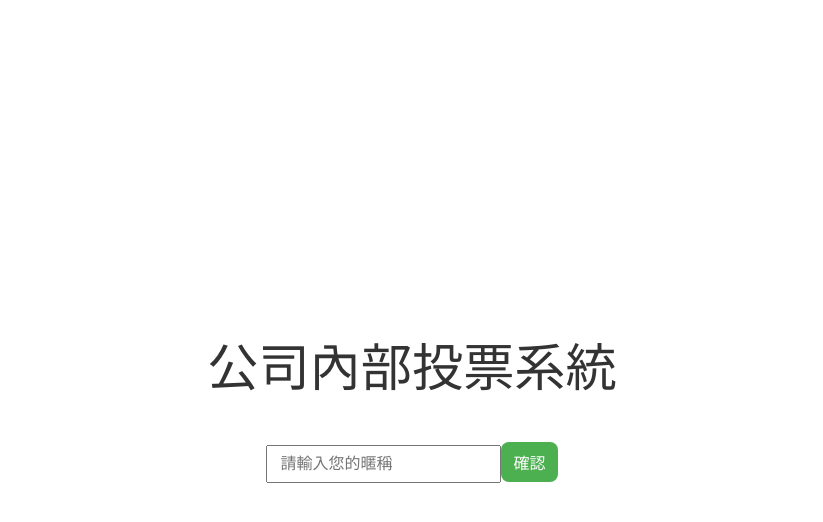
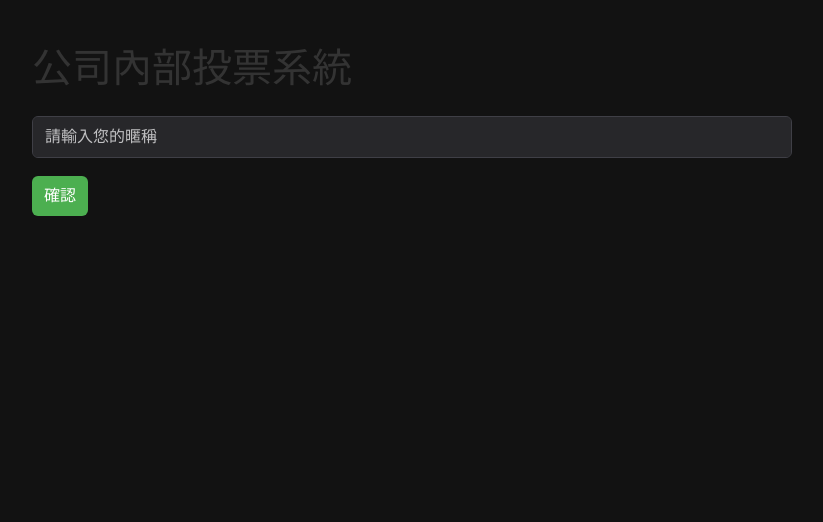
Before and after one commit to Blake-wits/voting-system, a Vue app: page / in a window 1280 px wide. Shown: the top 522 px of the page, without its empty margins (228-1051 px from the left). Built offline with nearby package versions, Linux system fonts and the light colour scheme.

Commit message:
chore: import boostrap and sass

```diff
--- a/package.json
+++ b/package.json
@@ -17,7 +17,10 @@
     "vue": "^3.4.37"
   },
   "devDependencies": {
+    "@popperjs/core": "^2.11.8",
     "@vitejs/plugin-vue": "^5.1.2",
+    "bootstrap": "^5.3.3",
+    "sass": "^1.78.0",
     "vite": "^5.4.1"
   },
   "engines": {
--- a/src/components/VotingSystem.vue
+++ b/src/components/VotingSystem.vue
@@ -1,44 +1,50 @@
 <template>
-  <div class="voting-system">
-    <h1>{{ title }}</h1>
+  <div class="voting-system container mt-4">
+    <h1 class="mb-4">{{ title }}</h1>
 
     <!-- 暱稱輸入 -->
-    <div v-if="!nickname" class="nickname-input">
-      <input v-model="inputNickname" placeholder="請輸入您的暱稱" @keyup.enter="setNickname" />
-      <button @click="setNickname">確認</button>
+    <div v-if="!nickname" class="mb-3">
+      <input v-model="inputNickname" class="form-control" placeholder="請輸入您的暱稱" @keyup.enter="setNickname" />
+      <button @click="setNickname" class="btn btn-primary mt-2">確認</button>
     </div>
 
     <!-- 主要功能區 -->
     <div v-else>
-      <p>歡迎，{{ nickname }}!</p>
+      <p class="lead">歡迎，{{ nickname }}!</p>
 
       <!-- 投票列表 -->
       <div v-if="!isCreatingVote && !viewingPdf && !viewing3dModel && !viewingVoteDetails" class="vote-list">
-        <h2>當前投票</h2>
-        <ul>
-          <li v-for="vote in votes" :key="vote.id" class="vote-item">
-            <div class="vote-title">{{ vote.title }}</div>
-            <div class="vote-count">票數: {{ vote.totalVotes }}</div>
-            <div class="vote-actions">
-              <button @click="viewPdf(vote.id)" v-if="vote.pdfFilename">查看 PDF</button>
-              <button @click="view3dModel(vote.id)" v-if="vote.objFilename || vote.glbFilename">查看 3D 模型</button>
-              <button @click="viewVoteDetails(vote.id)">詳細資訊</button>
+        <h2 class="mb-3">當前投票</h2>
+        <ul class="list-group">
+          <li v-for="vote in votes" :key="vote.id" class="list-group-item">
+            <div class="d-flex justify-content-between align-items-center">
+              <div>
+                <h5 class="mb-1">{{ vote.title }}</h5>
+                <small class="text-muted">票數: {{ vote.totalVotes }}</small>
+              </div>
+              <div class="btn-group" role="group">
+                <button @click="viewPdf(vote.id)" v-if="vote.pdfFilename" class="btn btn-outline-secondary btn-sm">查看 PDF</button>
+                <button @click="view3dModel(vote.id)" v-if="vote.objFilename || vote.glbFilename" class="btn btn-outline-secondary btn-sm">查看 3D 模型</button>
+                <button @click="viewVoteDetails(vote.id)" class="btn btn-outline-info btn-sm">詳細資訊</button>
                 <button
                   v-if="!hasVoted(vote.id)"
                   @click="openVotingModal(vote)"
+                  class="btn btn-primary btn-sm"
                 >
                   投票
                 </button>
                 <button
                   v-else
                   disabled
+                  class="btn btn-secondary btn-sm"
                 >
                   已投票
                 </button>
               </div>
+            </div>
           </li>
         </ul>
-        <button @click="isCreatingVote = true">建立新投票</button>
+        <button @click="isCreatingVote = true" class="btn btn-success mt-3">建立新投票</button>
       </div>
 
       <!-- 建立投票表單 -->
--- a/src/main.js
+++ b/src/main.js
@@ -1,5 +1,6 @@
 import { createApp } from 'vue'
-import './style.css'
 import App from './App.vue'
+import './styles/global.scss'
+import 'bootstrap'
 
 createApp(App).mount('#app')
--- /dev/null
+++ b/src/styles/custom-bootstrap.scss
@@ -0,0 +1,9 @@
+// src/styles/custom-bootstrap.scss
+
+// 首先導入我們的變量
+@import "variables";
+
+// 然後導入Bootstrap的部分或全部
+@import "~bootstrap/scss/bootstrap";
+
+// 在這裡可以添加任何其他自定義樣式或覆蓋
--- /dev/null
+++ b/src/styles/global.scss
@@ -0,0 +1,19 @@
+// src/styles/global.scss
+
+// 導入自定義Bootstrap
+@import "./custom-bootstrap.scss";
+
+body {
+  background-color: $body-bg;
+  color: $body-color;
+  font-family: Arial, sans-serif;
+}
+
+a {
+  color: $primary;
+  &:hover {
+    color: darken($primary, 10%);
+  }
+}
+
+// 可以添加更多全局樣式
--- /dev/null
+++ b/src/styles/variables.scss
@@ -0,0 +1,39 @@
+// src/styles/variables.scss
+
+// 自定義顏色
+$primary: #A855F7;
+$secondary: #71717A;
+$success: #10B981;
+$info: #3B82F6;
+$warning: #FFA500;
+$danger: #EF4444;
+$light: #F4F4F5;
+$dark: #18181B;
+
+// Bootstrap覆蓋
+$body-bg: #121212;
+$body-color: #F4F4F5;
+
+$theme-colors: (
+  "primary": $primary,
+  "secondary": $secondary,
+  "success": $success,
+  "info": $info,
+  "warning": $warning,
+  "danger": $danger,
+  "light": $light,
+  "dark": $dark
+);
+
+// 其他自定義變量
+$card-bg: #1C1C1C;
+$input-bg: #27272A;
+$input-color: #F4F4F5;
+$input-border-color: #3F3F46;
+
+// 導入Bootstrap的函數和變量（但不導入樣式）
+@import "~bootstrap/scss/functions";
+@import "~bootstrap/scss/variables";
+@import "~bootstrap/scss/mixins";
+
+// 在這裡可以添加更多自定義變量或覆蓋其他Bootstrap變量
--- a/vite.config.js
+++ b/vite.config.js
@@ -7,7 +7,22 @@ export default defineConfig({
   resolve: {
     alias: {
       '@': path.resolve(__dirname, './src'),
+      '~bootstrap': path.resolve(__dirname, 'node_modules/bootstrap'),
     },
+  },
+  css: {
+    preprocessorOptions: {
+      scss: {
+        additionalData: `
+          @import "@/styles/variables.scss";
+          @import "~bootstrap/scss/bootstrap";
+        `,
+        sassOptions: {
+          quietDeps: true,
+        },
+      },
+
+    }
   },
   build: {
     rollupOptions: {
@@ -15,18 +30,19 @@ export default defineConfig({
         manualChunks: {
           'pdfjs': ['pdfjs-dist'],
           'pdf-lib': ['pdf-lib'],
+          'bootstrap': ['bootstrap'],
         }
       }
     },
-    chunkSizeWarningLimit: 1000, // 增加塊大小警告限制
+    chunkSizeWarningLimit: 1000,
   },
   optimizeDeps: {
-    include: ['pdfjs-dist', 'pdf-lib']
+    include: ['pdfjs-dist', 'pdf-lib', 'bootstrap']
   },
   server: {
-    port: 3000, // 或者您想要的任何端口
+    port: 3000,
   },
   preview: {
-    port: 4173, // Vite 預覽的默認端口
+    port: 4173,
   },
 })
```
Also changed, not shown: 2 other files (tests, documents, lock files or other folders). Lines whose indentation alone changed are shown as unchanged.
